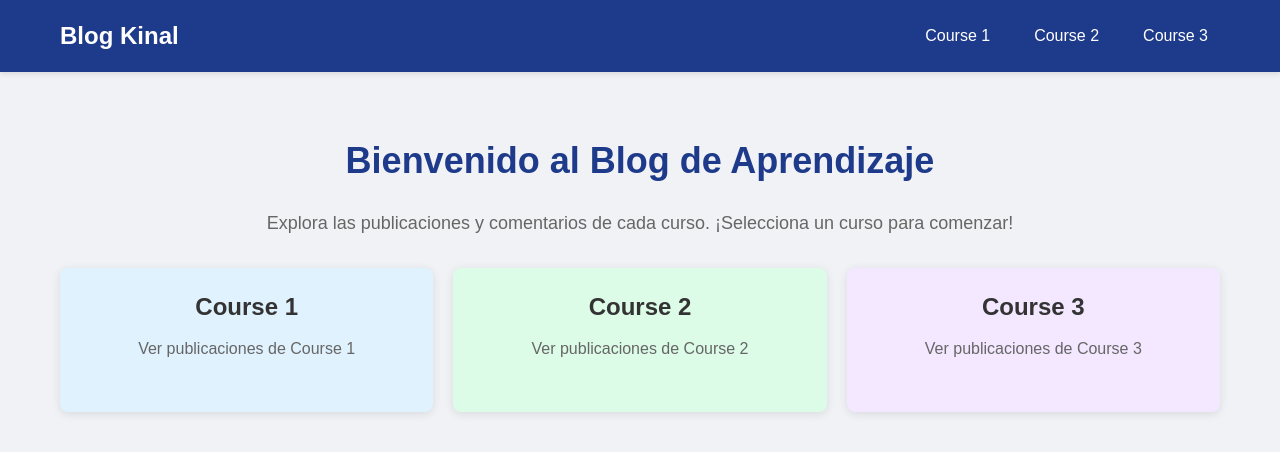
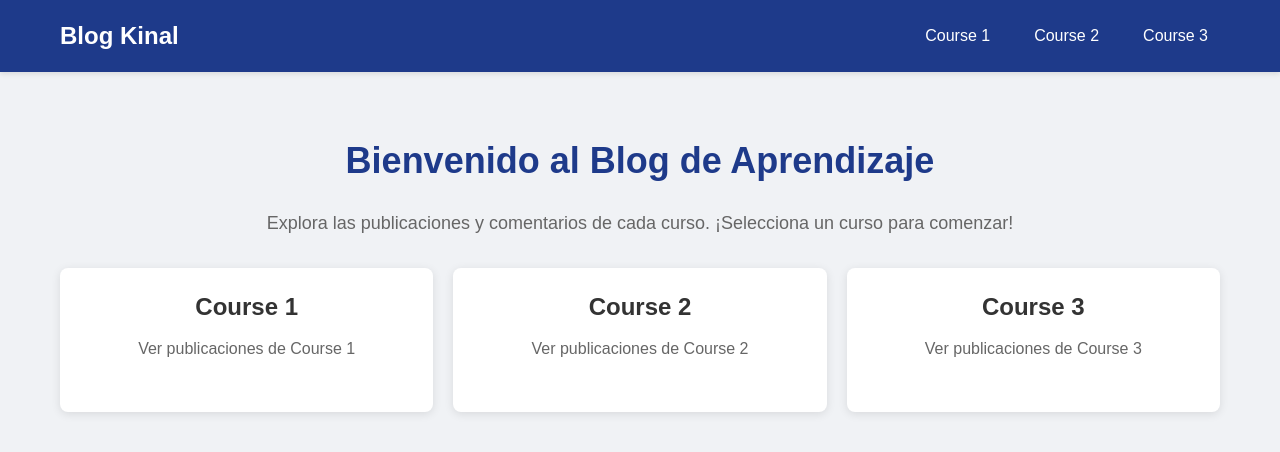
Before and after one commit to rsandoval-2020445/MyBlogPersonal, a React (Vite) app in the folder MyBlogFront/: page / in a window 1280 px wide. Shown: the top 452 px of the page. Built offline with nearby package versions, Linux system fonts and the light colour scheme.

Commit message:
Actualizar Home.jsx con tarjetas de curso y diseño mejorado

```diff
--- a/MyBlogFront/src/pages/Home.jsx
+++ b/MyBlogFront/src/pages/Home.jsx
@@ -5,15 +5,15 @@ const Home = () => (
     <h1>Bienvenido al Blog de Aprendizaje</h1>
     <p>Explora las publicaciones y comentarios de cada curso. ¡Selecciona un curso para comenzar!</p>
     <div className="course-cards">
-      <Link to="/course1" className="course-card course1">
+      <Link to="/course1" className="course-card">
         <h2>Course 1</h2>
         <p>Ver publicaciones de Course 1</p>
       </Link>
-      <Link to="/course2" className="course-card course2">
+      <Link to="/course2" className="course-card">
         <h2>Course 2</h2>
         <p>Ver publicaciones de Course 2</p>
       </Link>
-      <Link to="/course3" className="course-card course3">
+      <Link to="/course3" className="course-card">
         <h2>Course 3</h2>
         <p>Ver publicaciones de Course 3</p>
       </Link>
```
